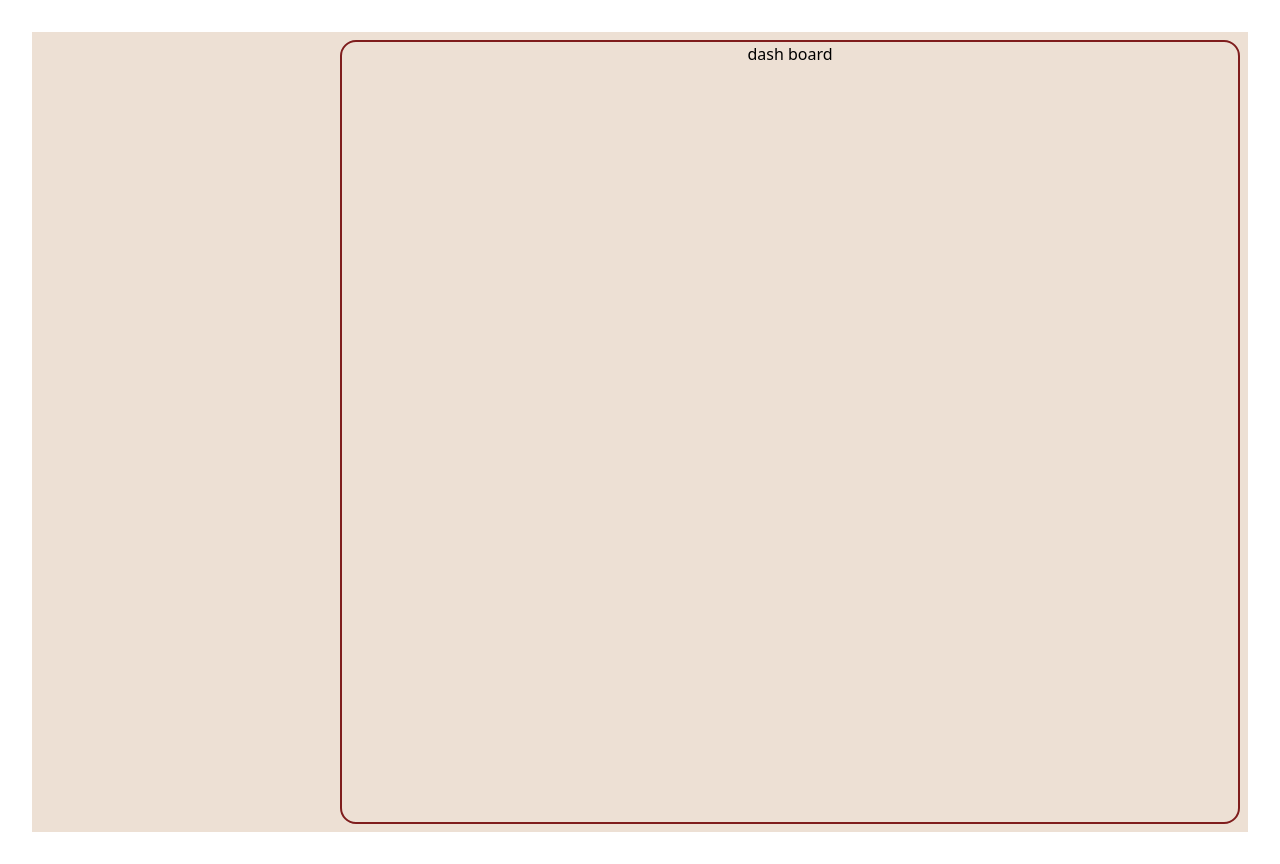
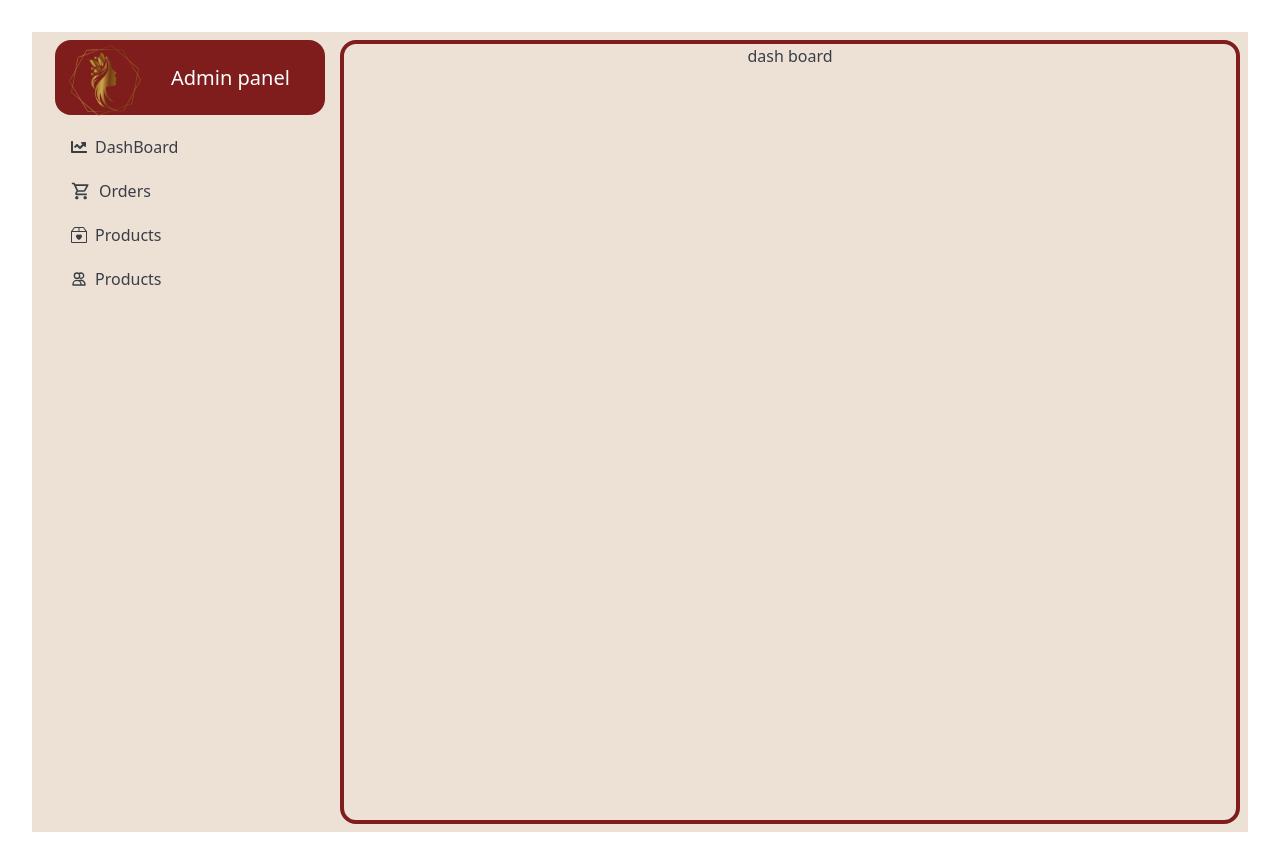
Before and after one commit to plnsliyanage/-Frontend--Ecommerce_website, a React app: page /admin in a window 1280 px wide. Built offline with nearby package versions, Linux system fonts and the light colour scheme; the HTML template or start-up script is replaced by a standard one.

Commit message:
Product Table done

```diff
--- a/package.json
+++ b/package.json
@@ -12,9 +12,11 @@
   "dependencies": {
     "@tailwindcss/vite": "^4.1.16",
     "axios": "^1.12.2",
-    "react": "^19.1.1",
+    "icons": "^1.0.0",
+    "react": "^19.2.0",
     "react-dom": "^19.1.1",
     "react-hot-toast": "^2.6.0",
+    "react-icons": "^5.5.0",
     "react-router-dom": "^7.9.4",
     "tailwindcss": "^4.1.16"
   },
--- /dev/null
+++ b/src/pages/admin/adminAddNewProduct.jsx
@@ -0,0 +1,9 @@
+export default function AddProductPage() {
+    return (
+
+        <div>
+            Sample add Product Page
+
+        </div>
+    )
+}
--- /dev/null
+++ b/src/pages/admin/adminProductPage.jsx
@@ -0,0 +1,65 @@
+import axios from "axios";
+import { useState, useEffect } from "react";
+import { FaRegTrashCan } from "react-icons/fa6";
+import { BiSolidEdit } from "react-icons/bi";
+import { IoMdAddCircleOutline } from "react-icons/io"
+import { Link } from "react-router-dom";
+
+
+export default function AdminProductPage() {
+    const [products, setProducts] = useState([]);
+
+    useEffect(() => {
+        axios.get(import.meta.env.VITE_API_URL + "/api/products").then(
+            (response) => {
+                console.log(response.data);
+                setProducts(response.data);
+            });
+    }, []);
+
+    console.log(products);
+
+    return (
+        <div className="w-full h-full p-[10px]">
+            <Link
+                to="/admin/add-product"
+                className="absolute right-[200px] bottom-[30px] text-5xl hover:text-accent"
+            >
+                <IoMdAddCircleOutline />
+            </Link>
+
+            <table className="border w-full text-center">
+                <thead>
+                    <tr>
+                        <th>Image</th>
+                        <th>Product ID</th>
+                        <th>Product Name</th>
+                        <th>Product Price</th>
+                        <th>Labeled Price</th>
+                        <th>Category</th>
+                    </tr>
+                </thead>
+                <tbody>
+                    {products.map((item) => {
+                        return (
+                            <tr key={item.productID}>
+                                <td><img src={item.images[0]} className="w-16 h-16 object-cover" /></td>
+                                <td>{item.productID}</td>
+                                <td>{item.name}</td>
+                                <td>{item.price}</td>
+                                <td>{item.labelledPrice}</td>
+                                <td>{item.category}</td>
+                                <td>
+                                    <div className="flex flex-row gap-[20px] justify-center items-center">
+                                        <FaRegTrashCan className="hover:text-accent" />
+                                        <BiSolidEdit className="hover:text-accent" />
+                                    </div>
+                                </td>
+                            </tr>
+                        );
+                    })}
+                </tbody>
+            </table>
+        </div>
+    );
+}
--- a/src/pages/adminPage.jsx
+++ b/src/pages/adminPage.jsx
@@ -1,20 +1,50 @@
-import { Routes, Route } from "react-router-dom";
+import { Routes, Route, Link } from "react-router-dom";
+import { FaChartLine } from "react-icons/fa";
+import { MdOutlineShoppingCart } from "react-icons/md";
+import { BsBox2Heart } from "react-icons/bs";
+import { HiOutlineUsers } from "react-icons/hi";
+import AdminProductPage from "./admin/adminProductPage";
+import AddProductPage from "./admin/adminAddNewProduct";
 
 export default function AdminPage() {
     return (
-        <div className="W-full h-full bg-primary flex p-2">
-            <div className="w-[300px] h-full bg-primary">
+        <div className="w-full h-full bg-primary flex p-2 text-secondary">
+            <div className="w-[300px] h-full bg-primary flex flex-col items-center gap-[20px] mb-[20px]>
+">
+                <div className="flex flex-row w-[90%] bg-accent h-[75px] items-center rounded-2xl">
+                    <img src="/logo.png" alt="Logo" className="h-[100px]" />
+                    <span className="text-white text-xl ml-4">Admin panel</span>
+                </div>
+
+                <Link to="/admin" className="w-[90%] flex items-center gap-2 px-4  rounded-lg">
+                    <FaChartLine />
+                    DashBoard
+                </Link>
+                <Link to="/admin/orders" className="w-[90%] flex items-center gap-2 px-4  rounded-lg">
+                    <MdOutlineShoppingCart className="text-xl" />
+                    Orders
+                </Link>
+                <Link to="/admin/products" className="w-[90%] flex items-center gap-2 px-4  rounded-lg">
+                    <BsBox2Heart />
+                    Products
+                </Link>
+
+                <Link to="/admin/users" className="w-[90%] flex items-center gap-2 px-4  rounded-lg">
+                    <HiOutlineUsers />
+                    Products
+                </Link>
+
 
             </div>
-            <div className="w-[calc(100%-300px)] h-full border-[2px] border-accent  rounded-2xl">
-                <Routes>
-                    <Route path="/" element={<h1>dash board</h1>} />
-                    <Route path="/products" element={<h1>Products</h1>} />
-                    <Route path="/orders" element={<h1>Orders</h1>} />
-
-
-
-                </Routes>
+            <div className="w-[calc(100%-300px)] h-full border-[4px] border-accent  rounded-2xl overflow-hidden">
+                <div className=" w-full max-w-full h-full max-h-full ">
+                    <Routes>
+                        <Route path="/" element={<h1>dash board</h1>} />
+                        <Route path="/products" element={<AdminProductPage />} />
+                        <Route path="/orders" element={<h1>Orders</h1>} />
+                        <Route path="/add-product" element={<AddProductPage />} />
+                    </Routes>
+                </div>
 
             </div>
         </div>
```
Also changed, not shown: 1 other file (tests, documents, lock files or other folders).
